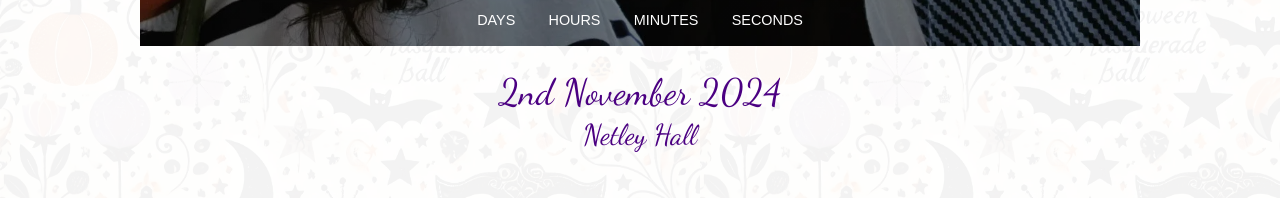
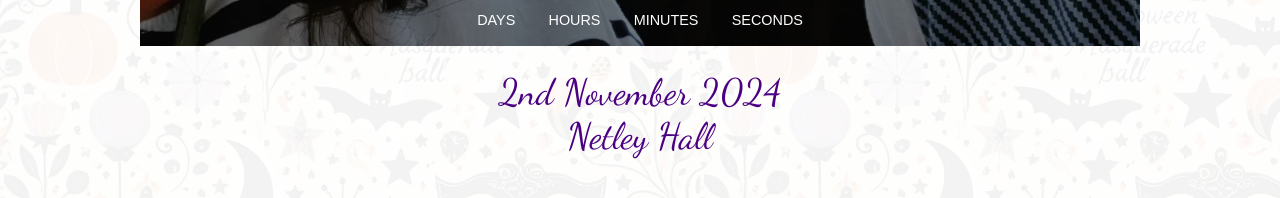
Before and after one commit to williamdavies90/hannah-mark-wedding, a SvelteKit app: page / in a window 1280 px wide. Shown: the part 1101-1299 px from the top of the page. Built offline with nearby package versions, Linux system fonts and the light colour scheme.

Commit message:
update message

```diff
--- a/src/routes/+page.svelte
+++ b/src/routes/+page.svelte
@@ -48,11 +48,7 @@
   </div>
 <div>
 
-    <h1 class="mt-4 mb-0">2nd November 2024</h1>
-
-            		<h2 class="mt-1 mb-2"><a target="_blank" href="https://netleyhallweddings.com/">Netley Hall</a></h2>
-
-
+    <h1 class="mt-4 mb-0">2nd November 2024<br> <a target="_blank" href="https://netleyhallweddings.com/">Netley Hall</a></h1>
 
 </div>
 </div>
```
